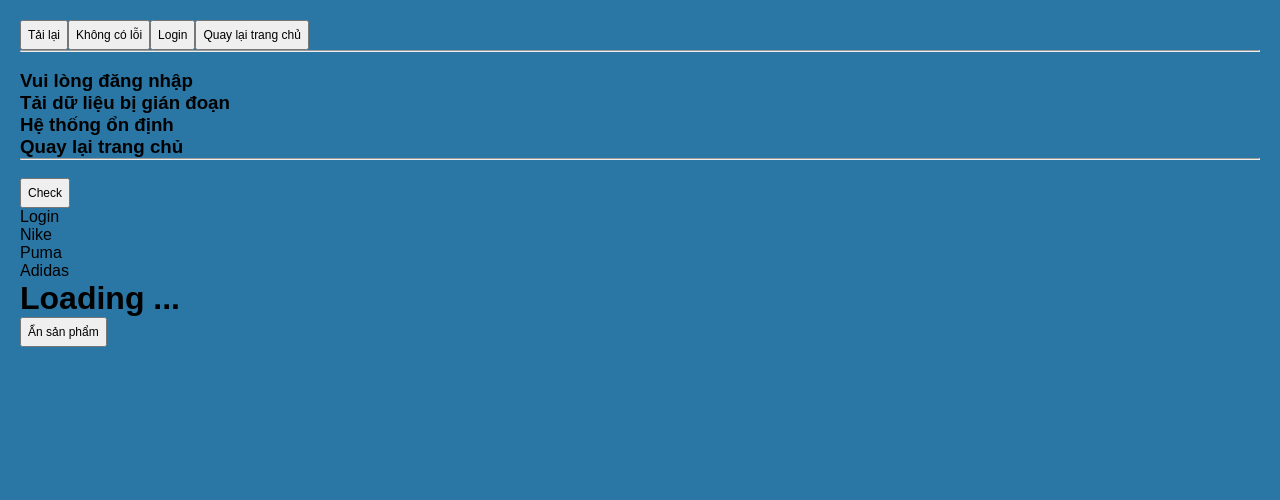
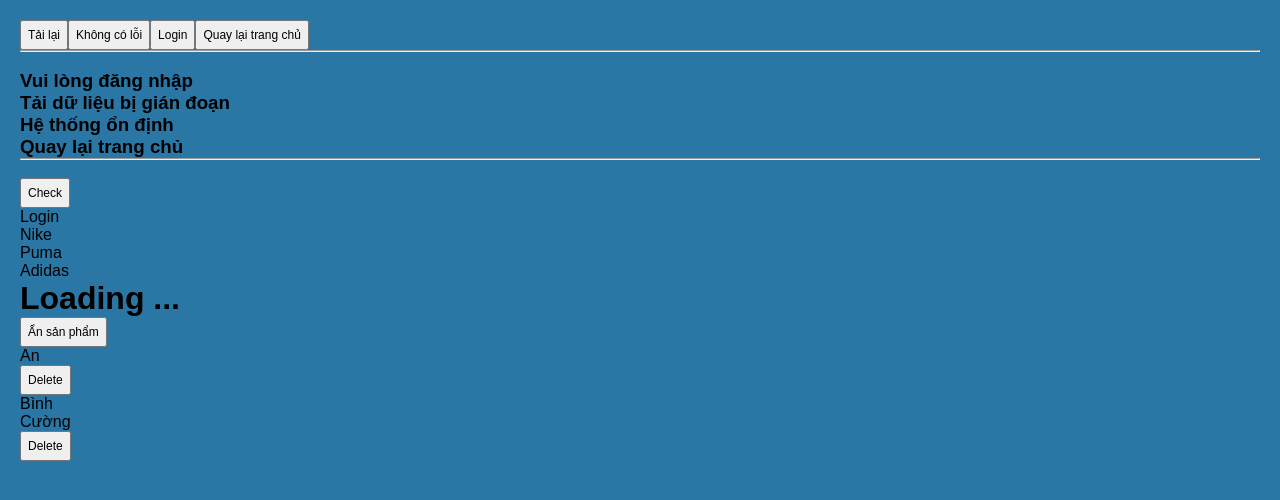
Before and after one commit to TruongTuanDung2001/React-learning, a React (Vite) app: page / in a window 1280 px wide. Shown: the top 500 px of the page. Built offline with nearby package versions, Linux system fonts and the light colour scheme.

Commit message:
Manager users, operator && important

```diff
--- a/src/App.jsx
+++ b/src/App.jsx
@@ -15,7 +15,7 @@ import { useState } from "react"; //để sử dụng useState thay đổi và c
 //   Exp10
 // } from "./components/expReact1";
 // import { Exp1, Exp2, Exp3, Exp4 } from "./components/ExpReact2";
-import { Check, ConditionalRendering, LoadingData, ShowHideProduct, ShowProduct } from "./components/ConditionalRendering";
+import { Check, ConditionalRendering, LoadingData, ManagerUsers, ShowHideProduct, ShowProduct } from "./components/ConditionalRendering";
 
 //
 function App() {
@@ -244,6 +244,9 @@ function Conditional(){
 
       {/*  */}
       <ShowHideProduct />
+
+      {/*  */}
+      <ManagerUsers />
     </div>
   )
 }
--- a/src/components/ConditionalRendering.jsx
+++ b/src/components/ConditionalRendering.jsx
@@ -101,11 +101,35 @@ function ShowHideProduct() {
       <button onClick={() => setText(!text)}>
         {text ? "Hiện sản phẩm" : "Ẩn sản phẩm"}
       </button>
-      {(text && products.length > 0)
+      {text && products.length > 0
         ? products.map((p) => <p key={p.id}>{p.name}</p>)
         : ""}
     </div>
   );
+}
+
+//manager users
+function ManagerUsers() {
+  const users = [
+    { id: 1, name: "An", role: "admin" },
+    { id: 2, name: "Bình", role: "user" },
+    { id: 3, name: "Cường", role: "admin" },
+  ];
+  return (
+    <div>
+      {
+        users.length > 0 ? users.map(u => (
+          <div  key={u.id}>
+            <p>{u.name}</p>
+            {/* {u.role === "admin" ? (<button>Delete</button>) : ""}cách này dư 1 cái "" của else á */}
+            {/* cách dưới thì kh cần thêm cái else. Giải thích cách dưới: không phải điều kiện && điều kiện: chạy khi hai cái thỏa, có thể sử dụng như bên dưới là nếu điều kiện bên trái true thì return cái bên phải, nếu false thì kh chạy. Đây là cách sử dung && mới */}
+            {u.role === "admin" && <button>Delete</button>}
+          </div>
+
+        )) : ""
+      }
+    </div>
+  )
 }
 
 //
@@ -115,4 +139,5 @@ export {
   ShowProduct,
   LoadingData,
   ShowHideProduct,
+  ManagerUsers,
 };
```
